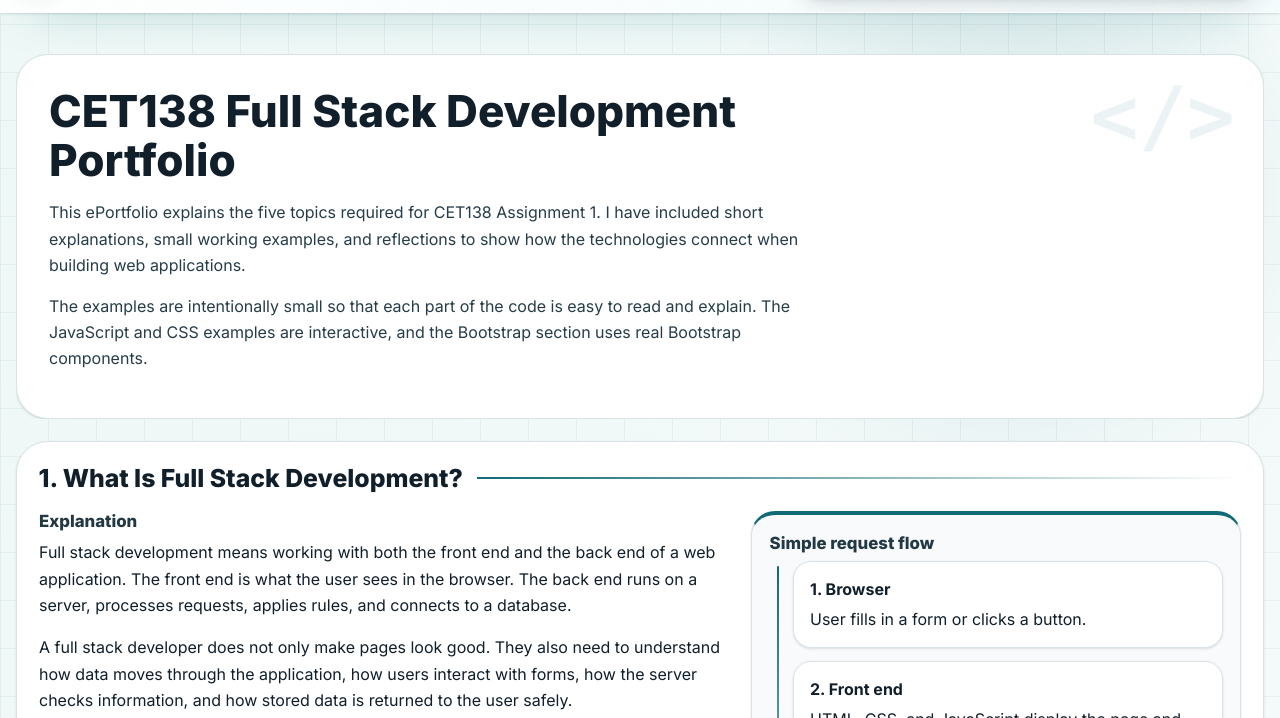
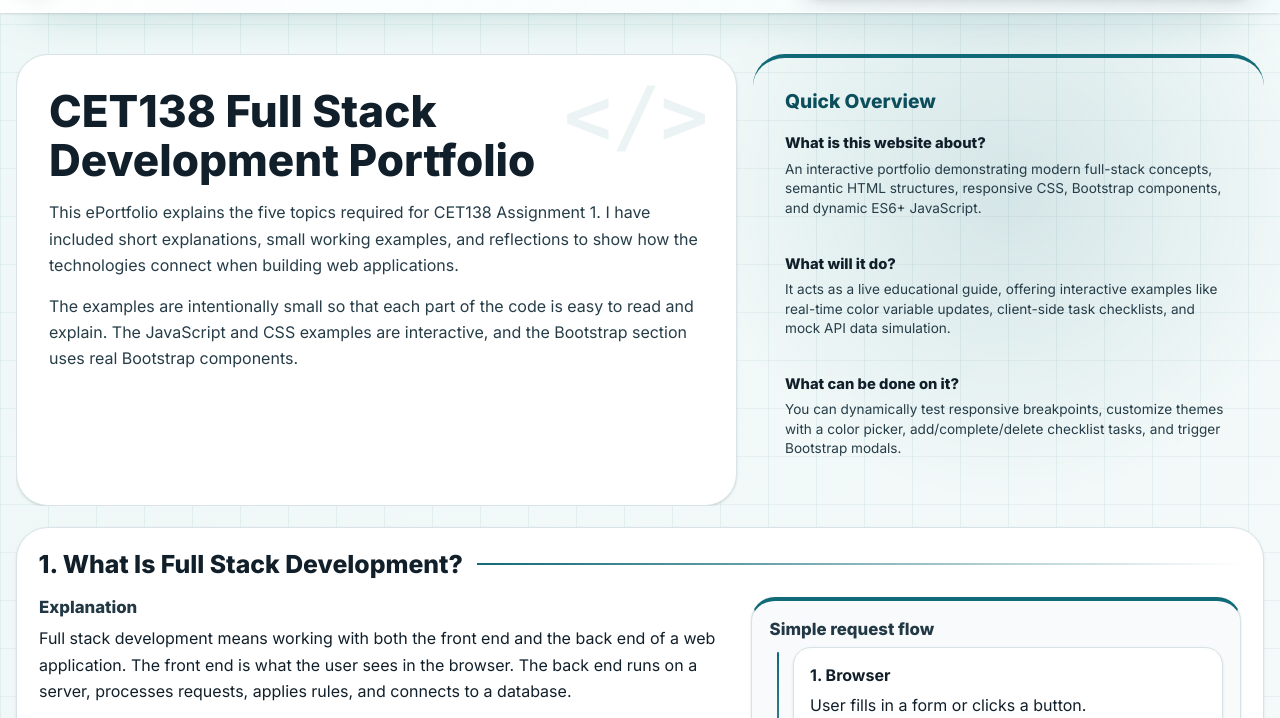
Before and after one commit to NEESCHAL-3/cet138-eportfolio, a plain HTML site: page index.html in a window 1280 px wide. Shown: the part 72-790 px from the top of the page. Drawn offline with nearby package versions, Linux system fonts and the light colour scheme; animation ran at ten frames a second.

Commit message:
Add core overview Q&As explaining what the website is about, what it will do, and what can be done on it

```diff
--- a/index.html
+++ b/index.html
@@ -61,6 +61,21 @@
         </p>
       </div>
 
+      <div class="intro-qa bento-panel">
+        <h3>Quick Overview</h3>
+        <div class="qa-item">
+          <strong>What is this website about?</strong>
+          <p>An interactive portfolio demonstrating modern full-stack concepts, semantic HTML structures, responsive CSS, Bootstrap components, and dynamic ES6+ JavaScript.</p>
+        </div>
+        <div class="qa-item">
+          <strong>What will it do?</strong>
+          <p>It acts as a live educational guide, offering interactive examples like real-time color variable updates, client-side task checklists, and mock API data simulation.</p>
+        </div>
+        <div class="qa-item">
+          <strong>What can be done on it?</strong>
+          <p>You can dynamically test responsive breakpoints, customize themes with a color picker, add/complete/delete checklist tasks, and trigger Bootstrap modals.</p>
+        </div>
+      </div>
     </section>
 
     <!-- Section 1: full stack development. -->
--- a/style.css
+++ b/style.css
@@ -96,6 +96,7 @@ code {
 .site-mark,
 .intro,
 .intro-copy,
+.intro-qa,
 .topic,
 .topic-copy,
 .evidence-box,
@@ -301,10 +302,44 @@ body.is-scrolled .site-header {
 
 .intro-copy {
   position: relative;
-  grid-column: 1 / -1;
+  grid-column: span 7;
   min-height: 17rem;
   padding: 2rem;
   border-radius: var(--radius-lg);
+}
+
+.intro-qa {
+  position: relative;
+  grid-column: span 5;
+  padding: 2rem;
+  border-radius: var(--radius-lg);
+  border-top: 4px solid var(--primary);
+  display: flex;
+  flex-direction: column;
+  gap: 1.15rem;
+}
+
+.intro-qa h3 {
+  margin-top: 0;
+  margin-bottom: 0;
+  color: var(--primary-dark);
+  font-size: 1.2rem;
+  font-weight: 800;
+}
+
+.qa-item strong {
+  display: block;
+  color: var(--text-main);
+  font-size: 0.92rem;
+  font-weight: 750;
+  margin-bottom: 0.25rem;
+}
+
+.qa-item p {
+  margin: 0;
+  color: var(--text-muted);
+  font-size: 0.85rem;
+  line-height: 1.45;
 }
 
 .intro-copy::after {
@@ -964,6 +999,7 @@ body.is-scrolled .site-header {
   }
 
   .intro-copy,
+  .intro-qa,
   .topic-copy,
   .evidence-box {
     grid-column: 1 / -1;
```
Also changed, not shown: 1 other file.
